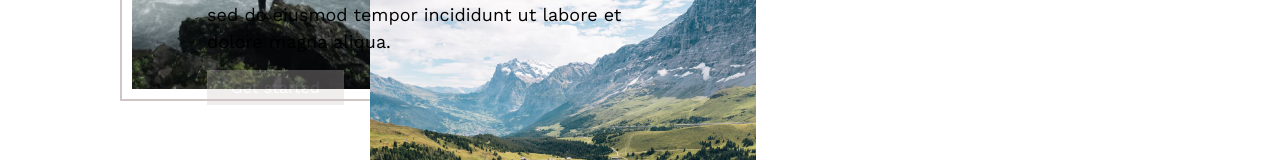
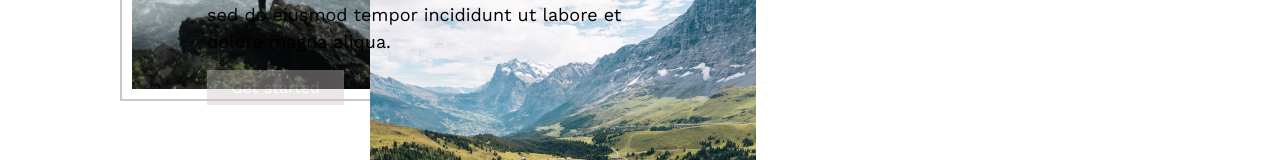
Before and after one commit to WandererLein/Travello, a plain HTML site: page index.html in a window 1280 px wide. In both pictures the pointer is over the link "Get started". Shown: the part 1114-1274 px from the top of the page. Drawn offline with nearby package versions, Linux system fonts and the light colour scheme.

Commit message:
last Change today:)

```diff
--- a/style.css
+++ b/style.css
@@ -230,5 +230,5 @@ section.hero .buttons a:hover{
 }
 section.About_us .buttons a:hover{
     background-color: rgb(207, 197, 197);
-    opacity: 30%;
+    opacity: 40%;
 }
```
